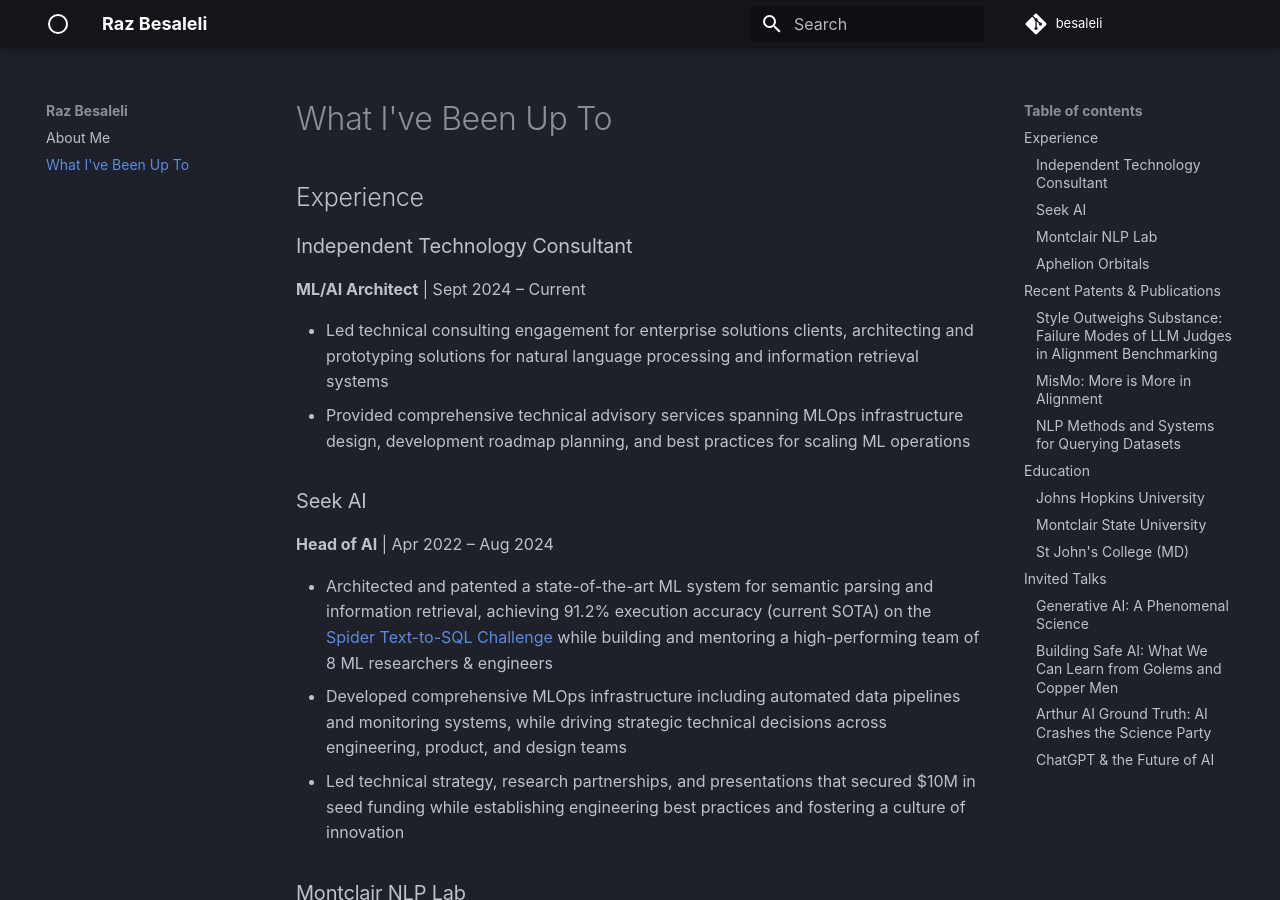
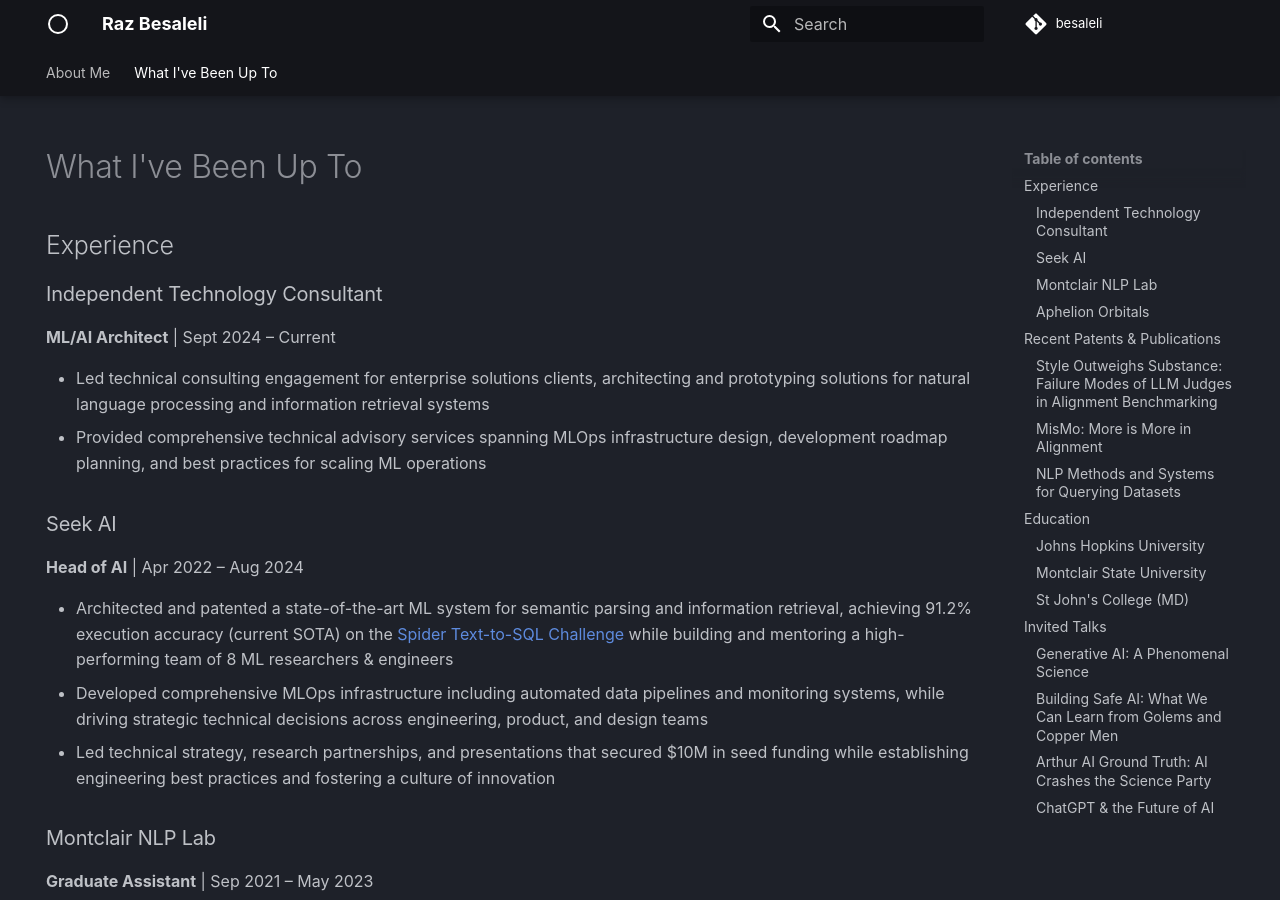
Before and after one commit to besaleli/personal-website, an MkDocs documentation site: the page built from docs/cv.md, in a window 1280 px wide and 900 px high. Built offline with MkDocs 1.6.1 and Material for MkDocs 9.7.7, drawn with Linux system fonts in a browser that asks for light colours; some web fonts are replaced.

Commit message:
update navigation

```diff
--- a/mkdocs.yml
+++ b/mkdocs.yml
@@ -13,6 +13,8 @@
     logo: material/circle-outline
   features:
     - navigation.instant
+    - navigation.tabs
+    - navigation.tabs.sticky
 
 repo_url: https://github.com/besaleli
 repo_name: besaleli
@@ -25,3 +27,6 @@
   - attr_list
   - md_in_html
   - pymdownx.blocks.caption
+  - pymdownx.superfences
+  - pymdownx.tabbed:
+      alternate_style: true
```
Also changed, not shown: docs/cv.md (+5 -0 lines), docs/index.md (+1 -0 lines).
